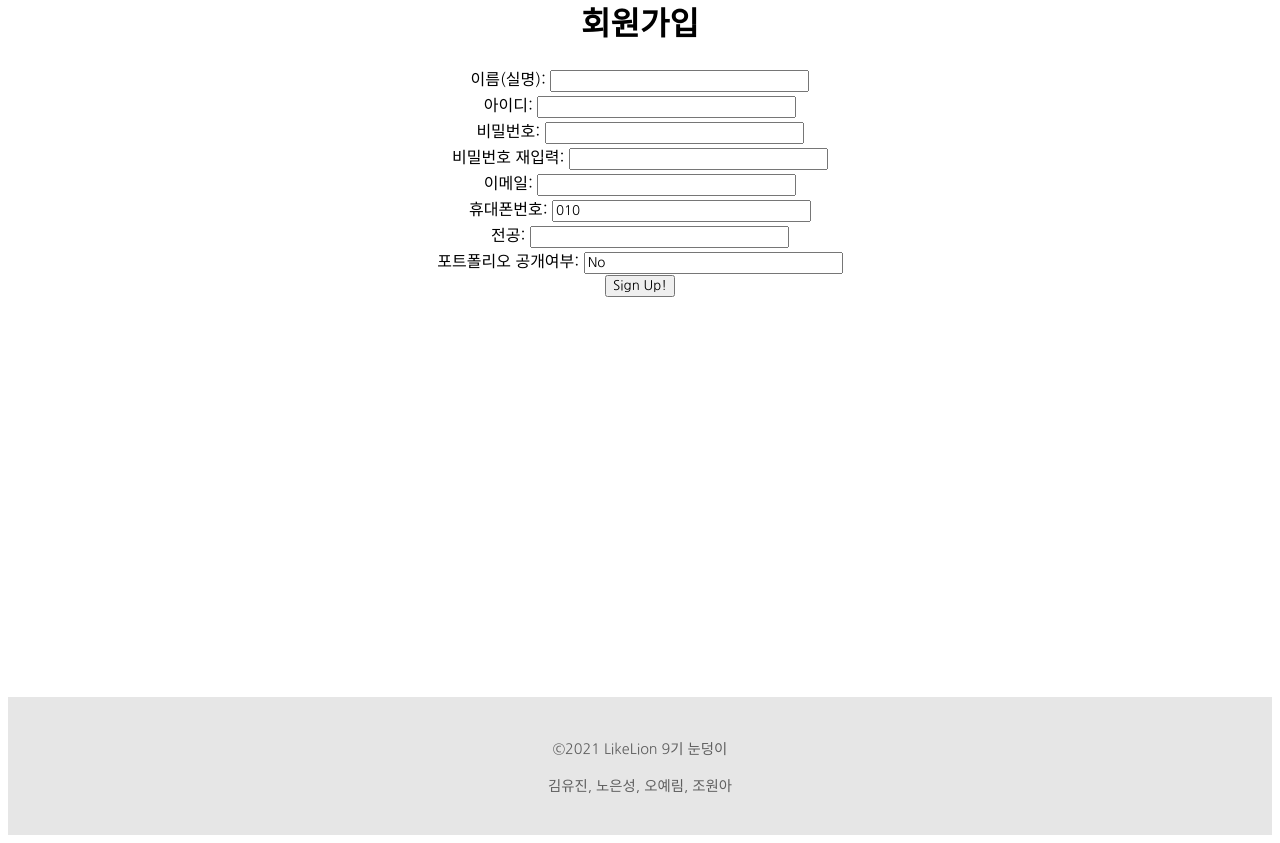
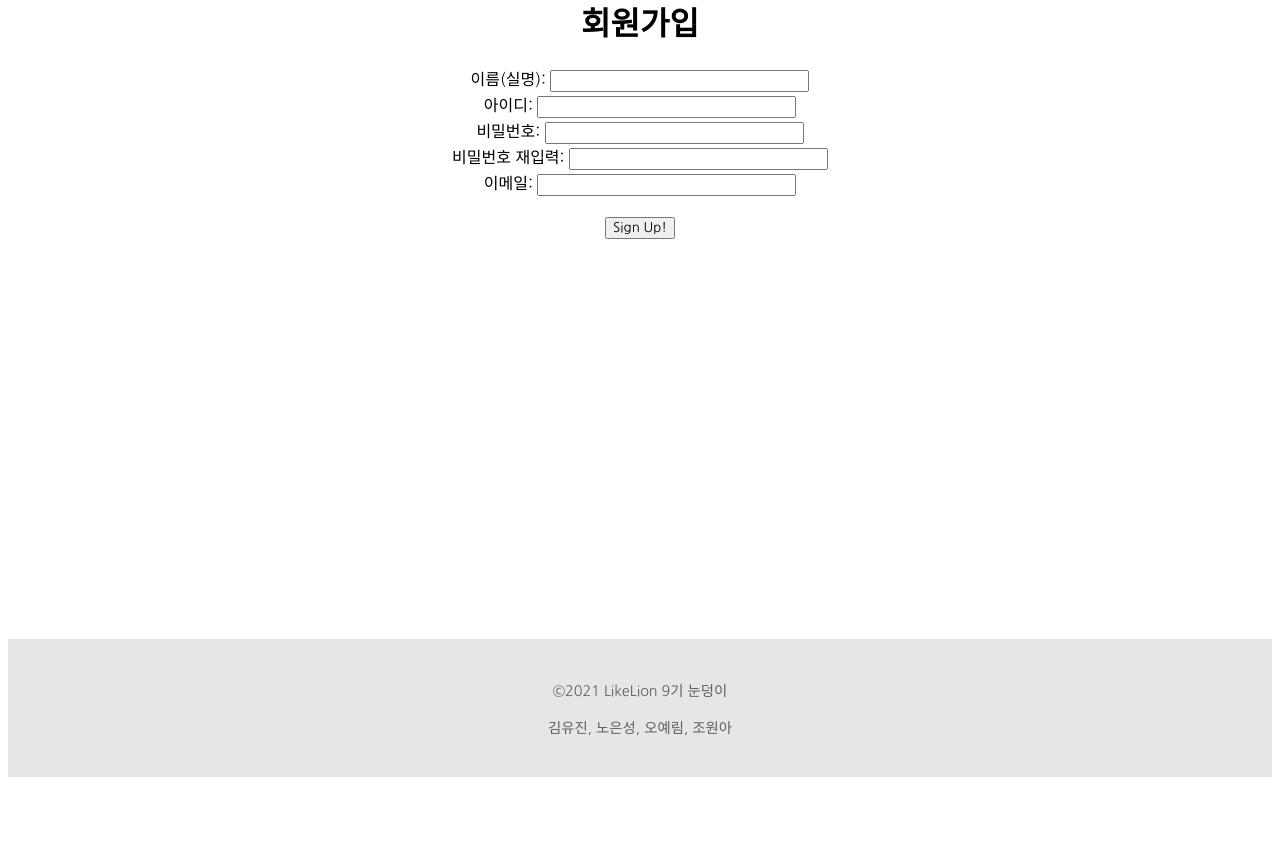
Before and after one commit to LikeLion-snowball/RoadMap, a Django app: page /accounts/signup/ in a window 1280 px wide. Shown: the part 131-974 px from the top of the page. After the commit the page ends 908 px from the top, so only its background shows below. Run offline with Django 3.2, Linux system fonts and the light colour scheme; some libraries are stand-ins or nearby versions.

Commit message:
accounts 오류 해결

```diff
--- a/accounts/templates/login.html
+++ b/accounts/templates/login.html
@@ -5,7 +5,7 @@
     <h1>로그인</h1>
 
     <form method="POST" action="{% url 'login'%}">
-	    {%csrf_token%}
+	    {% csrf_token %}
         아이디:
         <input name="username" type="text" value="">
         비밀번호:
--- a/accounts/templates/signup.html
+++ b/accounts/templates/signup.html
@@ -28,14 +28,6 @@
         이메일:
         <input name="email" type="email" value="">
         <br>
-        휴대폰번호:
-        <input name="phonenum" type="tel" value="010">
-        <br>
-        전공:
-        <input name="major" type="text" value="">
-        <br>
-        포트폴리오 공개여부:
-        <input name="isPrivate" type="BooleanField" value="No">
         <br>
 	    <input type="submit" class="btn btn-primary" value="Sign Up!">
         <br>
--- a/accounts/views.py
+++ b/accounts/views.py
@@ -1,4 +1,5 @@
 from django.contrib import auth
+from django.contrib.auth import authenticate
 from django.contrib.auth.models import User
 from django.shortcuts import render, redirect
 # Create your views here.
@@ -13,8 +14,7 @@ def signup(request):
                 user = User.objects.create_user(
                     username=request.POST['username'],
                     password=request.POST['password1'],
-                    email=request.POST['email'],
-                    phonenum=request.POST['phonenum'],
+                    email=request.POST['email']
                     )
                 auth.login(request, user)
                 return redirect('/')
@@ -28,10 +28,8 @@ def login(request):
         # login.html에서 넘어온 username과 password를 각 변수에 저장하기.
             username = request.POST['username']
             password = request.POST['password']
-            email = request.POST['email']
-            phonenum = request.POST['phonenum']
         # 해당 username과 password와 일치하는 user 객체를 가져온다.
-            user = auth.authenticate(request, username=username, password=password ,email=email, phoneum=phonenum)
+            user = auth.authenticate(request, username=username, password=password)
         # 해당 user 객체가 존재한다면(객체가 존재하지 않는다면 none을 반환할 텐데, none이 not이니까 존재한다면!)
             if user is not None:
                 auth.login(request, user)
```
